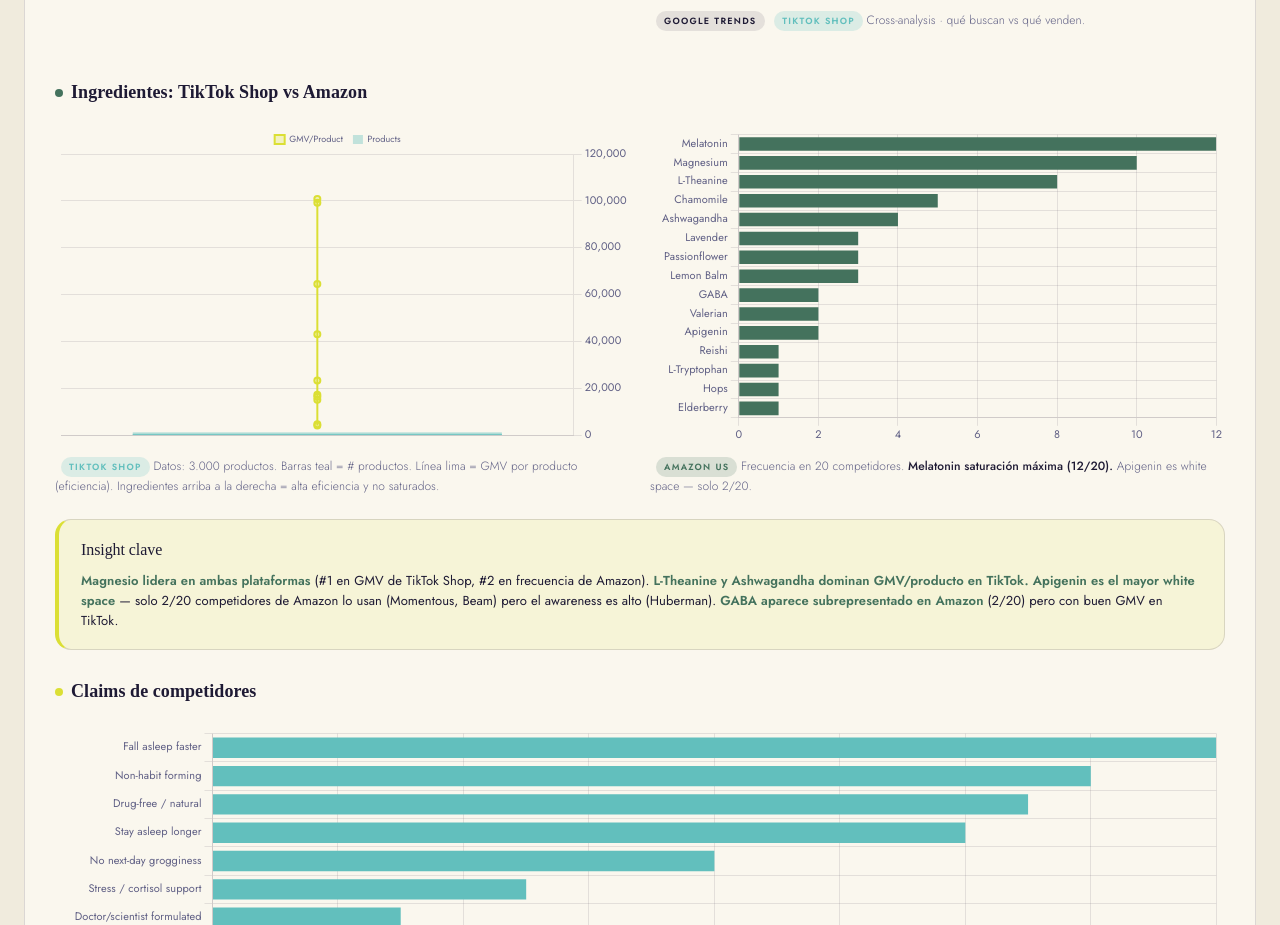
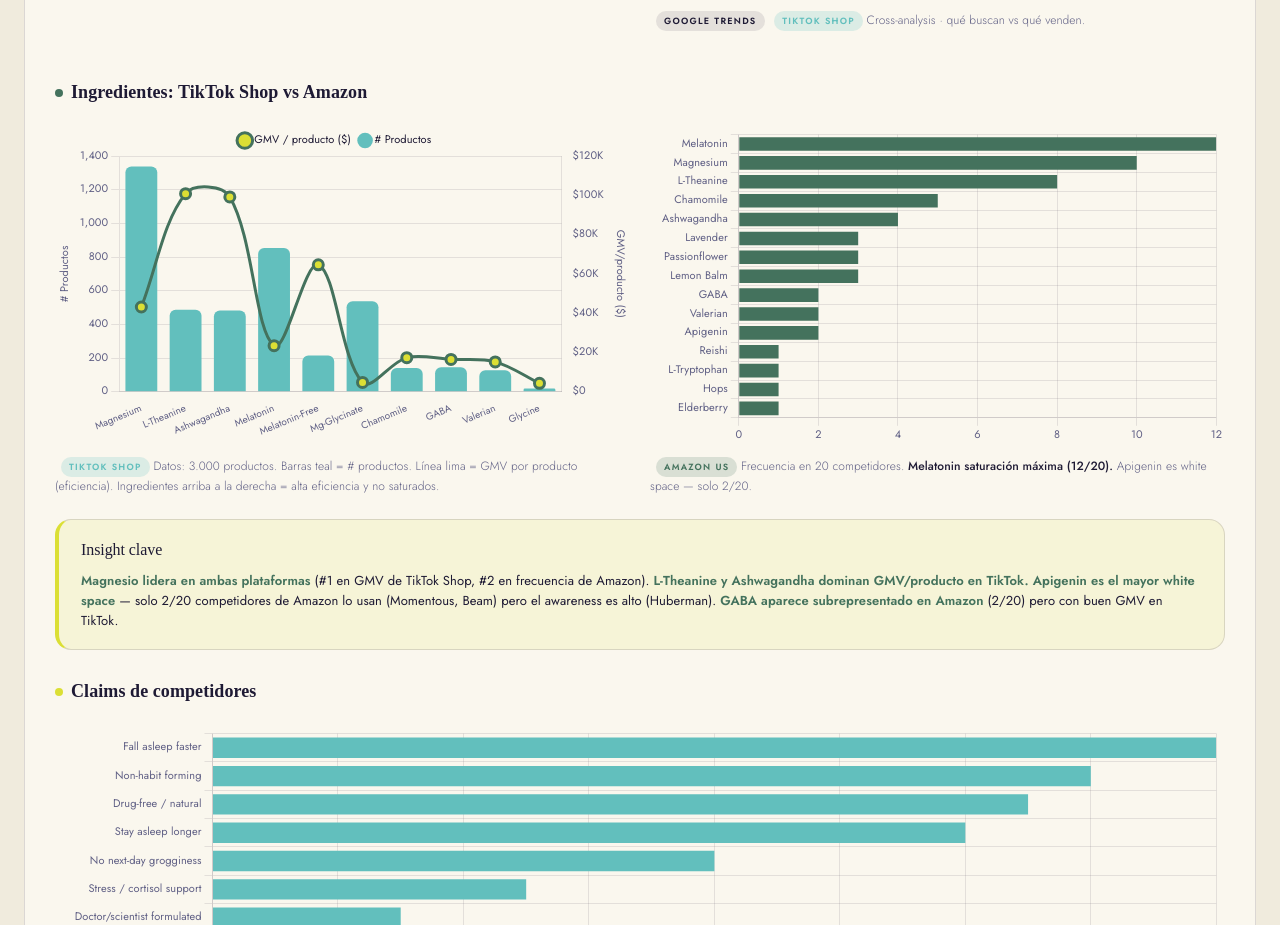
Before and after one commit to VAUNUTRITION/vau-ai-dashboard, a plain HTML site: page sleep-icp-dashboard.html in a window 1280 px wide. Shown: the part 7025-7950 px from the top of the page. Drawn offline with nearby package versions, Linux system fonts and the light colour scheme; a web font is replaced by a local one.

Commit message:
Fix ingredients chart: proper combo bar+line with dual Y-axes

```diff
--- a/sleep-icp-dashboard.html
+++ b/sleep-icp-dashboard.html
@@ -551,8 +551,25 @@ const chartFormats = new Chart(document.getElementById('chart-formats'),{type:'d
 // Brands bar
 const chartBrands = new Chart(document.getElementById('chart-brands'),{type:'bar',data:{labels:D.brands.map(b=>b['Store Name']),datasets:[{label:'GMV',data:D.brands.map(b=>b.GMV),backgroundColor:VAU.vau}]},options:{responsive:true,maintainAspectRatio:false,indexAxis:'y',plugins:{legend:{display:false}},scales:{x:{ticks:{callback:v=>fmtMoney(v)}}}}});
 
-// Ingredients scatter
-const chartIng = new Chart(document.getElementById('chart-ingredients'),{type:'scatter',data:{datasets:[{label:'GMV/Product',type:'line',data:D.ingredients.map(i=>({x:i.n,y:i.gmv_prod})),borderColor:VAU.lime,backgroundColor:VAU.lime+'40',borderWidth:2,fill:true},{label:'Products',type:'bar',data:D.ingredients.map(i=>({x:i.n,y:i.n})),backgroundColor:VAU.teal+'60'}]},options:{responsive:true,maintainAspectRatio:false,plugins:{legend:{position:'top',labels:{boxWidth:10,font:{size:9}}}},scales:{y:{position:'right'}}}});
+// Ingredients combo (bar = # products on left Y, line = GMV/product on right Y)
+const chartIng = new Chart(document.getElementById('chart-ingredients'),{
+  type:'bar',
+  data:{
+    labels:D.ingredients.map(i=>i.ing),
+    datasets:[
+      {type:'bar',label:'# Productos',data:D.ingredients.map(i=>i.n),backgroundColor:VAU.teal,borderRadius:6,yAxisID:'y',order:2},
+      {type:'line',label:'GMV / producto ($)',data:D.ingredients.map(i=>i.gmv_prod),borderColor:VAU.vau,backgroundColor:VAU.lime+'55',borderWidth:3,tension:0.35,pointRadius:5,pointBackgroundColor:VAU.lime,pointBorderColor:VAU.vau,yAxisID:'y1',order:1}
+    ]
+  },
+  options:{responsive:true,maintainAspectRatio:false,
+    plugins:{legend:{position:'top',labels:{usePointStyle:true,boxWidth:8,color:VAU.ink,font:{size:11}}}},
+    scales:{
+      y:{position:'left',grid:{color:VAU.grid},title:{display:true,text:'# Productos',color:VAU.inkSoft,font:{size:11}}},
+      y1:{position:'right',grid:{display:false},title:{display:true,text:'GMV/producto ($)',color:VAU.inkSoft,font:{size:11}},ticks:{callback:v=>fmtMoney(v)}},
+      x:{grid:{display:false},ticks:{font:{size:10},maxRotation:45}}
+    }
+  }
+});
 
 // Amazon ingredients horizontal bar
 const chartAmazonIng = new Chart(document.getElementById('chart-amazon-ingredients'),{type:'bar',data:{labels:D.amazon_ingredients.map(i=>i.ing),datasets:[{label:'# Brands',data:D.amazon_ingredients.map(i=>i.freq),backgroundColor:VAU.vau}]},options:{responsive:true,maintainAspectRatio:false,indexAxis:'y',plugins:{legend:{display:false}},scales:{x:{beginAtZero:true}}}});
```
